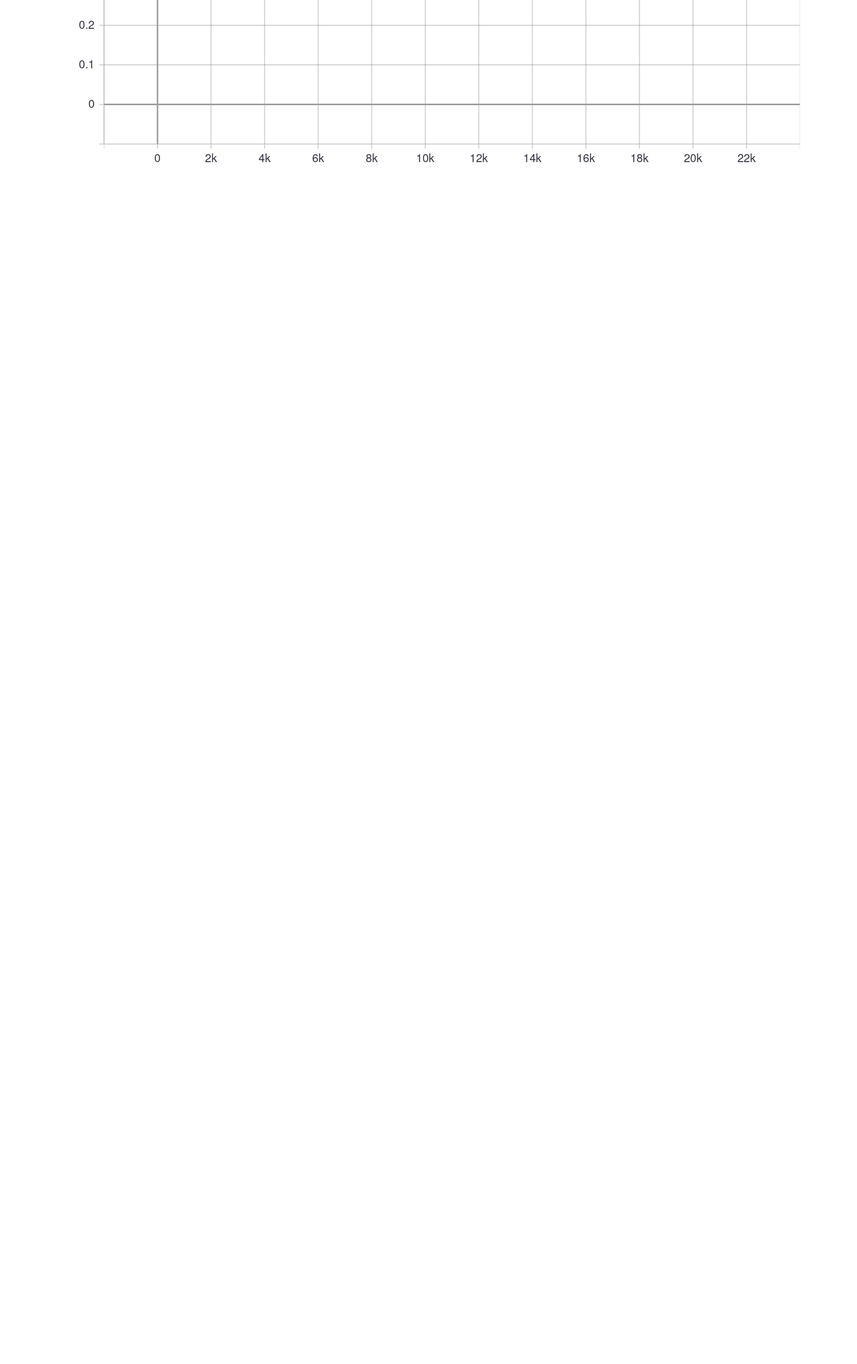
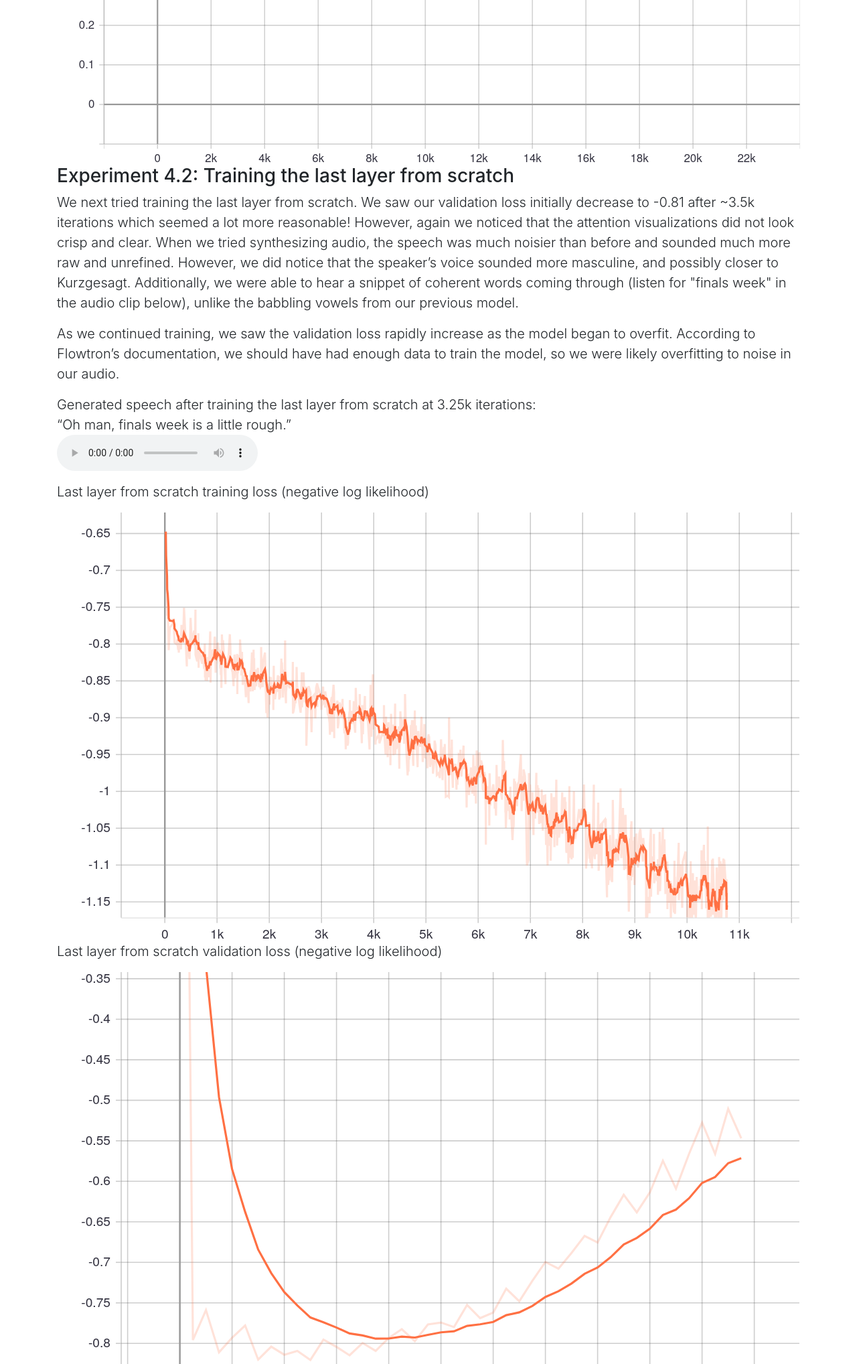
Before and after one commit to arthurjl/dl-script-gen, a Flask app: page /text-to-speech in a window 1280 px wide. Shown: the part 3919-5955 px from the top of the page at 67% size. Before the commit the page ends 4161 px from the top, so only its background shows below. Run offline with Flask 2, Linux system fonts and the light colour scheme; parts of the project's set-up code (start-up, migrations or seed data) failed here and were passed over; some libraries are stand-ins or nearby versions.

Commit message:
experiment 4.2

```diff
--- a/app/templates/text_to_speech.html
+++ b/app/templates/text_to_speech.html
@@ -85,6 +85,24 @@
             <img src="static/graphs/flowtron-finetune-training_loss.svg" alt="Flowtron Finetuned Training Loss">
             <p class="lead">Finetuned validation loss (negative log likelihood)</p>
             <img src="static/graphs/flowtron-finetune-validation_loss.svg" alt="Flowtron Finetuned Validation Loss">
+
+            <br>
+            <h3>Experiment 4.2: Training the last layer from scratch</h3>
+            <p class="lead">We next tried training the last layer from scratch. We saw our validation loss initially decrease to -0.81 after ~3.5k iterations which seemed a lot more reasonable! However, again we noticed that the attention visualizations did not look crisp and clear. When we tried synthesizing audio, the speech was much noisier than before and sounded much more raw and unrefined. However, we did notice that the speaker’s voice sounded more masculine, and possibly closer to Kurzgesagt. Additionally, we were able to hear a snippet of coherent words coming through (listen for "finals week" in the audio clip below), unlike the babbling vowels from our previous model.</p>
+            <p class="lead">As we continued training, we saw the validation loss rapidly increase as the model began to overfit. According to Flowtron’s documentation, we should have had enough data to train the model, so we were likely overfitting to noise in our audio.</p>
+            <p class="lead">
+                Generated speech after training the last layer from scratch at 3.25k iterations:
+                <br>
+                “Oh man, finals week is a little rough.”
+                <br>
+                <audio controls>
+                    <source src="static/audio-examples/flowtron-kurzgesagt-finals-ignore1-model3250.wav" type="audio/wav">
+                </audio>
+            </p>
+            <p class="lead">Last layer from scratch training loss (negative log likelihood)</p>
+            <img src="static/graphs/flowtron-ignore-training_loss.svg" alt="Layer From Scratch Training Loss">
+            <p class="lead">Last layer from scratch validation loss (negative log likelihood)</p>
+            <img src="static/graphs/flowtron-ignore-validation_loss.svg" alt="Last Layer From Scratch Validation Loss">
         </div>
     </div>
 
```
